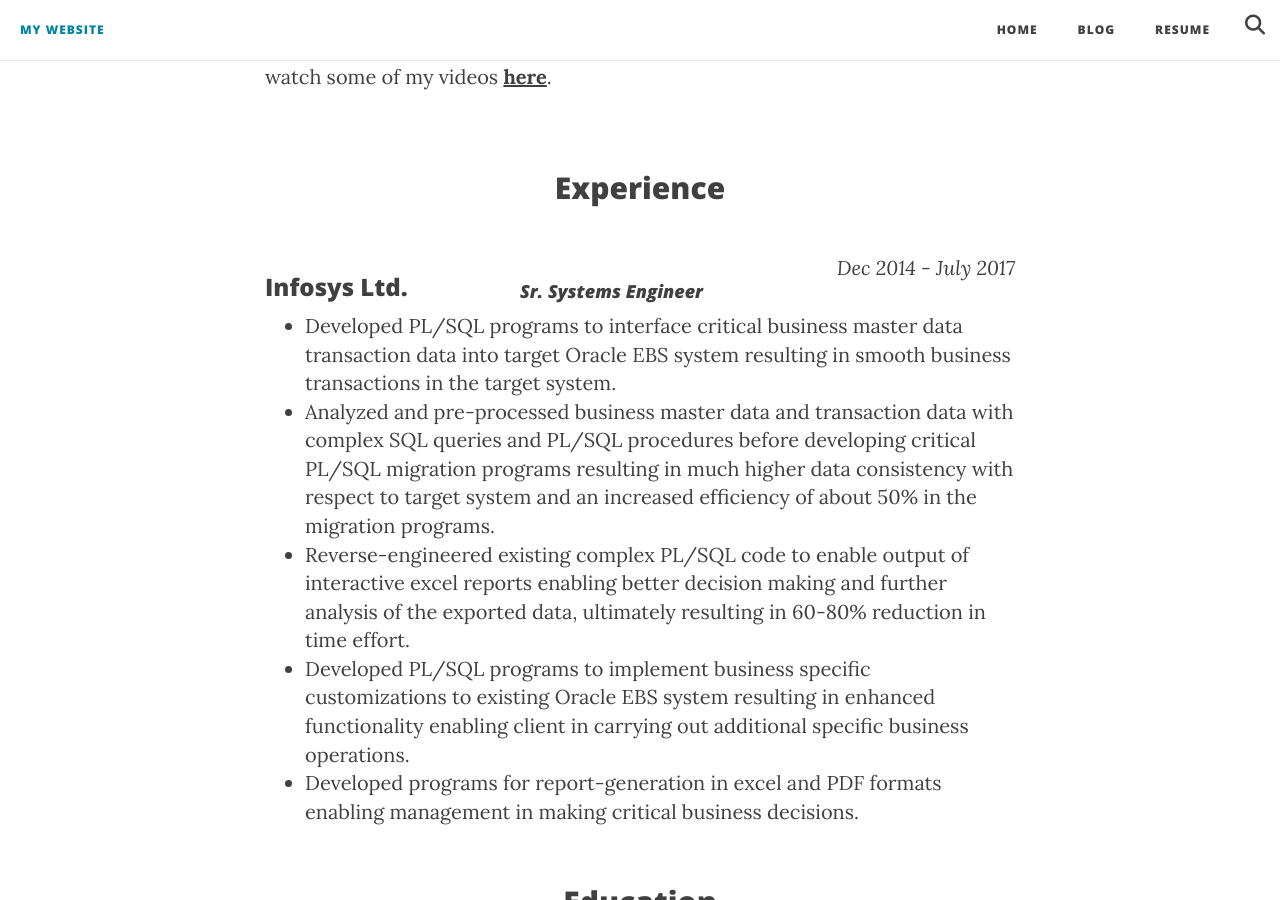
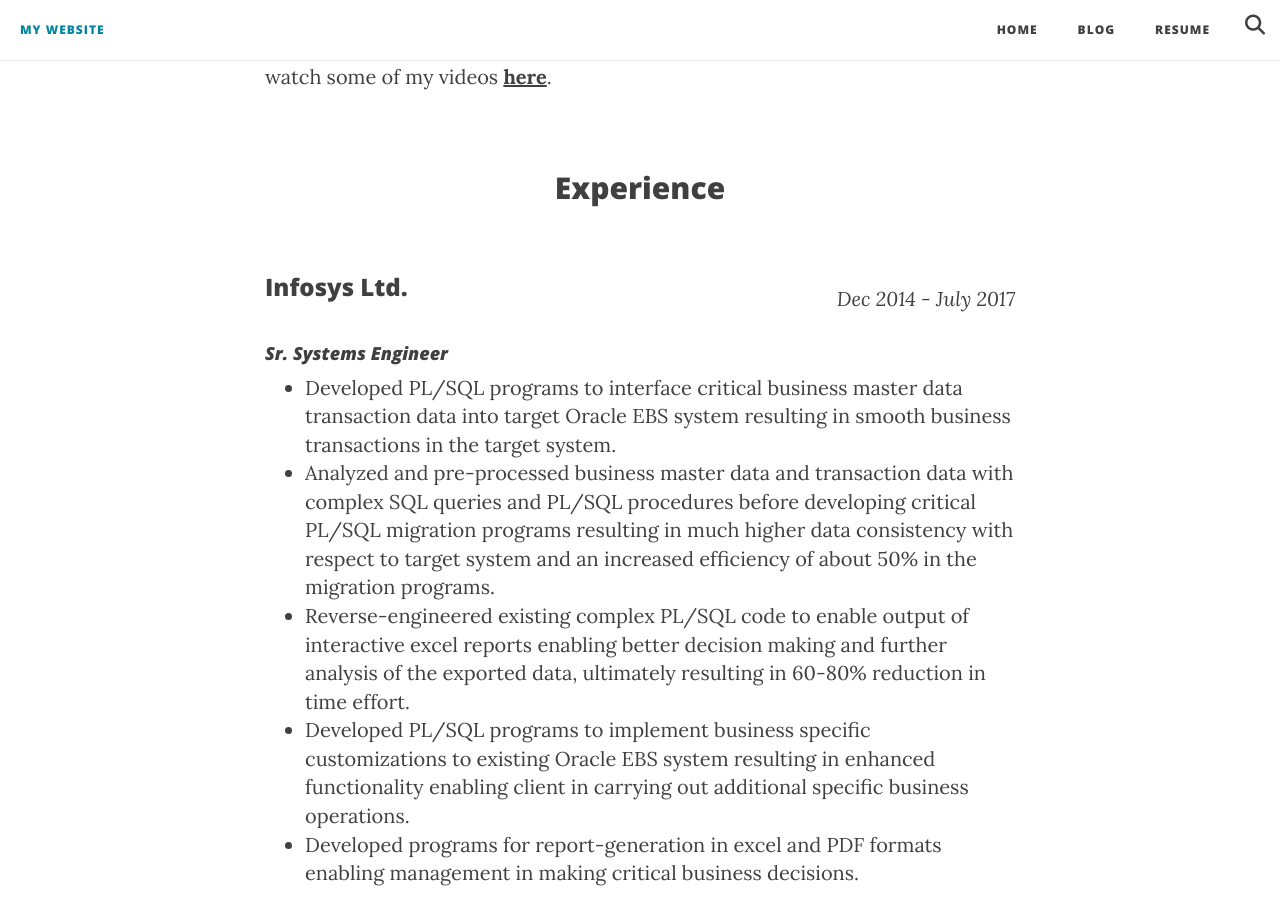
Before and after one commit to PrashantShivajiBhapkar/PrashantShivajiBBhapkar.github.io, a Jekyll site: the page built from index.html, in a window 1280 px wide and 900 px high, scrolled down 980 px. Built offline with Jekyll 4.4.1, drawn with Linux system fonts in a browser that asks for light colours; nearby versions of some CDN libraries; library files that are not in the unit come from our copies.

Commit message:
edited home page content

```diff
--- a/index.html
+++ b/index.html
@@ -40,7 +40,7 @@
             <div id="header">
 
 					<h3 style="float: left; width: 34%; text-align: left;">Infosys Ltd.</h3>
-					<i style="float: left; width: 66%; text-align: right;"><i>Dec 2014 - July 2017</i></i>
+					<p style="float: left; width: 66%; text-align: right;"><i>Dec 2014 - July 2017</i></p>
 
 
 				<h4><i>Sr. Systems Engineer</i></h4>
```
